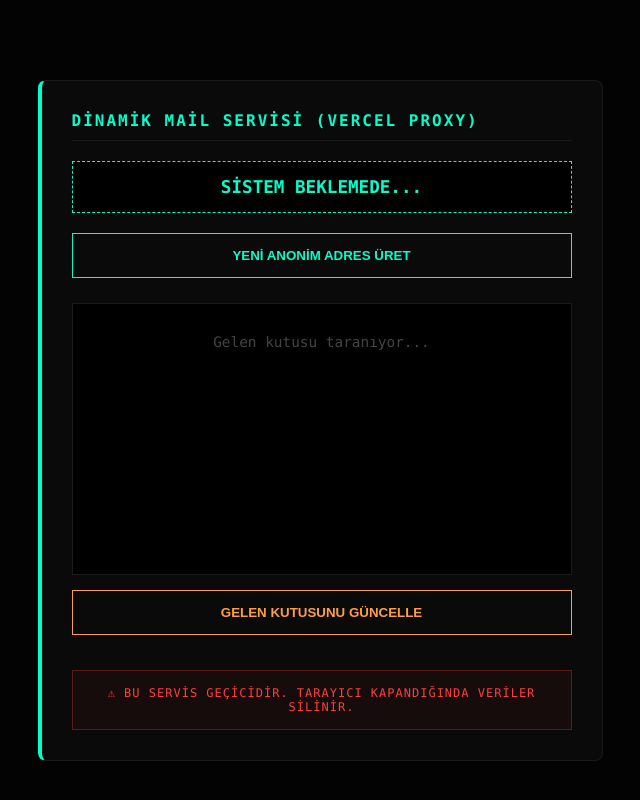
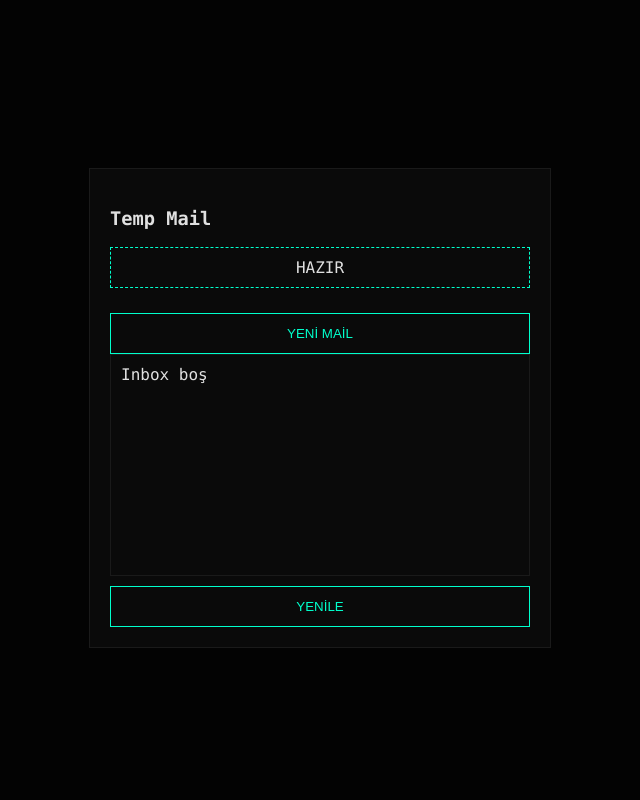
Before and after one commit to sadrazamsecurity/sadrazamsecurity.github.io, a website: page index.html in a window 1280 px wide. Shown: the whole page, without its empty margins (320-960 px from the left). Drawn offline with Linux system fonts and the light colour scheme.

Commit message:
Update index.html

```diff
--- a/index.html
+++ b/index.html
@@ -1,136 +1,81 @@
 <!DOCTYPE html>
 <html lang="tr">
 <head>
-    <meta charset="UTF-8">
-    <meta name="viewport" content="width=device-width, initial-scale=1.0">
-    <title>SADRAZAM OS - MAIL MODULE</title>
-    <style>
-        :root {
-            --bg: #030303;
-            --accent: #00ffcc;
-            --text: #e0e0e0;
-            --border: #1a1a1a;
-            --orange: #ff9f43;
-            --red: #ff3e3e;
-        }
-
-        body { font-family: 'Consolas', monospace; background-color: var(--bg); color: var(--text); margin: 0; padding: 20px; display: flex; justify-content: center; align-items: center; min-height: 100vh; }
-        .tool-card { background: #0a0a0a; border: 1px solid var(--border); padding: 30px; border-radius: 8px; width: 100%; max-width: 500px; border-left: 4px solid var(--accent); }
-        h2 { font-size: 1rem; color: var(--accent); text-transform: uppercase; letter-spacing: 2px; margin-top: 0; border-bottom: 1px solid var(--border); padding-bottom: 10px; }
-        .mail-address { background: #000; padding: 15px; border: 1px dashed var(--accent); color: var(--accent); font-weight: bold; text-align: center; margin: 20px 0; word-break: break-all; font-size: 1.1rem; }
-        .btn { background: transparent; border: 1px solid var(--accent); color: var(--accent); padding: 14px; cursor: pointer; font-weight: bold; width: 100%; transition: 0.3s; text-transform: uppercase; margin-bottom: 10px; outline: none; }
-        .btn:hover { background: var(--accent); color: #000; box-shadow: 0 0 15px rgba(0, 255, 204, 0.4); }
-        .btn-secondary { border-color: var(--orange); color: var(--orange); }
-        .btn-secondary:hover { background: var(--orange); color: #000; }
-        .inbox { height: 250px; border: 1px solid var(--border); background: #000; margin-top: 15px; overflow-y: auto; padding: 10px; font-size: 0.9rem; }
-        .mail-item { padding: 12px; border-bottom: 1px solid #1a1a1a; cursor: pointer; transition: 0.2s; }
-        .mail-item:hover { background: #0d0d0d; color: var(--accent); }
-        .warning-footer { margin-top: 25px; padding: 15px; border: 1px solid rgba(255, 62, 62, 0.3); background: rgba(255, 62, 62, 0.05); color: var(--red); font-size: 0.75rem; text-align: center; letter-spacing: 1px; }
-    </style>
+<meta charset="UTF-8">
+<title>SADRAZAM OS - MAIL</title>
+<style>
+body{background:#030303;color:#e0e0e0;font-family:Consolas,monospace;display:flex;justify-content:center;align-items:center;height:100vh}
+.card{width:420px;background:#0a0a0a;border:1px solid #1a1a1a;padding:20px}
+.btn{width:100%;padding:12px;margin-top:10px;background:none;border:1px solid #00ffcc;color:#00ffcc;cursor:pointer}
+.addr{margin:15px 0;padding:10px;border:1px dashed #00ffcc;text-align:center}
+.inbox{height:200px;border:1px solid #1a1a1a;overflow:auto;padding:10px}
+.mail{border-bottom:1px solid #222;padding:6px;cursor:pointer}
+</style>
 </head>
 <body>
 
-<div class="tool-card">
-    <h2>Dinamik Mail Servisi (Vercel Proxy)</h2>
-
-    <div id="mailAddr" class="mail-address">SİSTEM BEKLEMEDE...</div>
-    <button class="btn" onclick="generateNewMail()">YENİ ANONİM ADRES ÜRET</button>
-
-    <div class="inbox" id="mailInbox">
-        <div style="text-align:center;color:#444;padding:20px;">Gelen kutusu taranıyor...</div>
-    </div>
-
-    <button class="btn btn-secondary" style="margin-top:15px;" onclick="refreshInbox()">GELEN KUTUSUNU GÜNCELLE</button>
-
-    <div class="warning-footer">
-        ⚠ BU SERVİS GEÇİCİDİR. TARAYICI KAPANDIĞINDA VERİLER SİLİNİR.
-    </div>
+<div class="card">
+  <h3>Temp Mail</h3>
+  <div id="addr" class="addr">HAZIR</div>
+  <button class="btn" onclick="createMail()">YENİ MAİL</button>
+  <div id="inbox" class="inbox">Inbox boş</div>
+  <button class="btn" onclick="loadInbox()">YENİLE</button>
 </div>
 
 <script>
-let currentToken = "";
-let currentAddress = "";
-let currentPassword = "";
+let token = "";
+let address = "";
+let password = "";
 
-// 🔥 proxy.js ile birebir uyumlu
-async function callProxy(action, params = {}) {
-    const q = new URLSearchParams({ action, ...params }).toString();
-    const r = await fetch(`/api/proxy?${q}`);
-    if (!r.ok) throw new Error("Proxy error");
-    return await r.json();
+async function callProxy(action, data={}, method="GET") {
+  let url = `/api/proxy?action=${action}`;
+  const opt = { method };
+
+  if (method === "POST") {
+    opt.headers = { "Content-Type": "application/json" };
+    opt.body = JSON.stringify(data);
+  } else {
+    url += "&" + new URLSearchParams(data).toString();
+  }
+
+  const r = await fetch(url, opt);
+  if (!r.ok) throw new Error("proxy error");
+  return await r.json();
 }
 
-async function generateNewMail() {
-    const addr = document.getElementById("mailAddr");
-    const inbox = document.getElementById("mailInbox");
+async function createMail() {
+  document.getElementById("addr").innerText = "OLUŞTURULUYOR...";
+  const d = await callProxy("domains");
+  const domain = d["hydra:member"][0].domain;
 
-    addr.textContent = "OLUŞTURULUYOR...";
-    inbox.innerHTML = `<div style="text-align:center;color:var(--accent);padding:20px;">Bağlantı kuruluyor...</div>`;
+  const user = Math.random().toString(36).slice(2,10);
+  password = "pw123456";
+  address = `${user}@${domain}`;
 
-    try {
-        // 1️⃣ Domainler
-        const domains = await callProxy("domains");
-        const domain = domains["hydra:member"][0].domain;
+  await callProxy("create",{address,password},"POST");
+  const t = await callProxy("token",{address,password},"POST");
 
-        // 2️⃣ Rastgele hesap
-        const user = Math.random().toString(36).slice(2, 10);
-        currentPassword = "pw_" + Math.random().toString(36).slice(2);
-        currentAddress = `${user}@${domain}`;
-
-        // 3️⃣ Hesap aç
-        await callProxy("create", {
-            address: currentAddress,
-            password: currentPassword
-        });
-
-        // 4️⃣ Token
-        const tokenData = await callProxy("token", {
-            address: currentAddress,
-            password: currentPassword
-        });
-
-        currentToken = tokenData.token;
-        addr.textContent = currentAddress;
-        inbox.innerHTML = `<div style="text-align:center;color:#444;padding:20px;">Mail bekleniyor...</div>`;
-    } catch (e) {
-        addr.textContent = "HATA!";
-        inbox.innerHTML = `<div style="text-align:center;color:var(--red);padding:20px;">Proxy / API hatası</div>`;
-        console.error(e);
-    }
+  token = t.token;
+  document.getElementById("addr").innerText = address;
 }
 
-async function refreshInbox() {
-    if (!currentToken) return;
+async function loadInbox() {
+  if (!token) return;
+  const box = document.getElementById("inbox");
+  box.innerHTML = "Yükleniyor...";
+  const d = await callProxy("messages",{token});
+  box.innerHTML = "";
 
-    const inbox = document.getElementById("mailInbox");
-    inbox.innerHTML = `<div style="text-align:center;color:var(--orange);padding:20px;">Kontrol ediliyor...</div>`;
-
-    try {
-        const data = await callProxy("messages", { token: currentToken });
-        const msgs = data["hydra:member"];
-
-        if (!msgs.length) {
-            inbox.innerHTML = `<div style="text-align:center;color:#444;padding:20px;">Yeni mesaj yok</div>`;
-            return;
-        }
-
-        inbox.innerHTML = "";
-        msgs.forEach(m => {
-            const div = document.createElement("div");
-            div.className = "mail-item";
-            div.innerHTML = `<strong>${m.subject || "(Konu yok)"}</strong><br><small>${m.from.address}</small>`;
-            div.onclick = async () => {
-                const msg = await callProxy("message", {
-                    token: currentToken,
-                    id: m.id
-                });
-                alert(msg.text || "İçerik yok");
-            };
-            inbox.appendChild(div);
-        });
-    } catch (e) {
-        inbox.innerHTML = `<div style="text-align:center;color:var(--red);padding:20px;">Inbox alınamadı</div>`;
-    }
+  d["hydra:member"].forEach(m=>{
+    const div=document.createElement("div");
+    div.className="mail";
+    div.innerText=m.subject||"(Konu yok)";
+    div.onclick=async()=>{
+      const c=await callProxy("message",{token,id:m.id});
+      alert(c.text||"İçerik yok");
+    };
+    box.appendChild(div);
+  });
 }
 </script>
 
```
